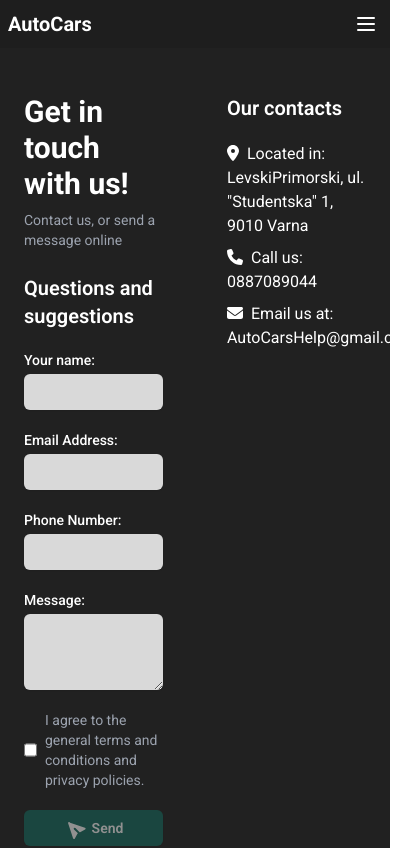
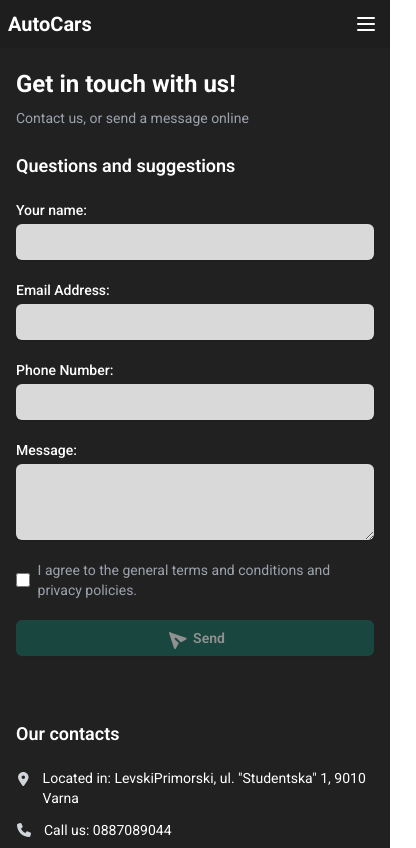
Before and after one commit to stelko0u/Car-Project, a React (Vite) app: page /contact in a window 390 px wide. Shown: the top 848 px of the page, 416 px wide, since content can reach past the window. Built offline with nearby package versions, Linux system fonts and the light colour scheme; no server answers.

Commit message:
Updating responsiveness
Making the page layout better

```diff
--- a/src/pages/Contacts/Contacts.jsx
+++ b/src/pages/Contacts/Contacts.jsx
@@ -24,7 +24,7 @@ export default function Contacts() {
   });
 
   const maxPhoneLength = 15;
-  const db = getFirestore();
+  const db = getFirestore(); // Ensure Firebase is initialized before this
 
   useEffect(() => {
     const numericPhoneLength = phone.replace(/[^0-9]/g, "").length;
@@ -85,6 +85,9 @@ export default function Contacts() {
 
   const handleSubmit = async (event) => {
     event.preventDefault();
+    // Ensure all fields are marked as touched to trigger validation messages if empty
+    setTouched({ name: true, email: true, phone: true, message: true });
+
     const numericPhoneLength = phone.replace(/[^0-9]/g, "").length;
     const isNameValid = name.trim() !== "";
     const isEmailValid = email.trim() !== "";
@@ -92,6 +95,7 @@ export default function Contacts() {
     const isPhoneValidLength = numericPhoneLength >= 10;
     const isMessageValid = message.trim() !== "";
 
+    // Re-check all validations for submission
     if (
       isNameValid &&
       isEmailValid &&
@@ -121,23 +125,30 @@ export default function Contacts() {
         setTouched({ name: false, email: false, phone: false, message: false });
       } catch (error) {
         console.error("Error adding document: ", error);
+        // Optionally, set an error state here to show to the user
       }
     } else {
-      setTouched({ name: true, email: true, phone: true, message: true });
+      // Trigger error messages again if not already shown by blur
+      if (!isNameValid) setNameError("Please enter your name.");
+      if (!isEmailValid) setEmailError("Please enter your email address.");
       if (isPhoneEmpty) setPhoneEmptyError("Please enter your phone number.");
-      if (!isPhoneEmpty && !isPhoneValidLength) {
-        setPhoneLengthError("A phone number must be at least 10 digits.");
+      else if (!isPhoneValidLength) setPhoneLengthError("A phone number must be at least 10 digits.");
+      else { // Clear phone errors if phone is valid but other fields might not be
+        setPhoneEmptyError("");
+        setPhoneLengthError("");
       }
+      if (!isMessageValid) setMessageError("Please enter your message.");
     }
   };
 
   return (
-    <div className="bg-[#212121] min-h-screen p-6 text-white flex justify-center items-center">
-      <div className="w-full max-w-2xl flex">
-        <div className="w-1/2 pr-8">
-          <h1 className="text-3xl font-bold mb-2 text-white">Get in touch with us!</h1>
+    <div className="bg-[#212121] min-h-screen p-4 sm:p-6 text-white flex justify-center items-center">
+      <div className="w-full max-w-2xl flex flex-col md:flex-row"> {/* Stacks on mobile, row on medium+ */}
+        {/* Form Section */}
+        <div className="w-full md:w-1/2 md:pr-4 mb-8 md:mb-0">
+          <h1 className="text-2xl md:text-3xl font-bold mb-2 text-white">Get in touch with us!</h1>
           <p className="text-gray-400 mb-6 text-sm">Contact us, or send a message online</p>
-          <h2 className="text-xl font-semibold mb-5 text-white">Questions and suggestions</h2>
+          <h2 className="text-lg md:text-xl font-semibold mb-5 text-white">Questions and suggestions</h2>
           <form onSubmit={handleSubmit} className="space-y-5">
             <div>
               <label htmlFor="name" className="block text-sm font-medium text-white mb-1">
@@ -149,14 +160,14 @@ export default function Contacts() {
                 id="name"
                 autoComplete="name"
                 className={`bg-[#D9D9D9] text-black block w-full rounded-md border-0 py-2 px-3 shadow-sm focus:ring-2 focus:ring-inset focus:ring-[#146C5F] text-sm placeholder-gray-500 ${
-                  nameError && "border-red-500"
+                  nameError ? "border-2 border-red-500" : "border-0" // Added explicit border-0 for non-error state
                 }`}
                 placeholder=""
                 value={name}
                 onChange={handleInputChange}
                 onBlur={handleBlur}
               />
-              {nameError && <p className="text-red-500 text-xs italic">{nameError}</p>}
+              {nameError && <p className="text-red-500 text-xs italic mt-1">{nameError}</p>}
             </div>
 
             <div>
@@ -169,14 +180,14 @@ export default function Contacts() {
                 id="email"
                 autoComplete="email"
                 className={`bg-[#D9D9D9] text-black block w-full rounded-md border-0 py-2 px-3 shadow-sm focus:ring-2 focus:ring-inset focus:ring-[#146C5F] text-sm placeholder-gray-500 ${
-                  emailError && "border-red-500"
+                  emailError ? "border-2 border-red-500" : "border-0"
                 }`}
                 placeholder=""
                 value={email}
                 onChange={handleInputChange}
                 onBlur={handleBlur}
               />
-              {emailError && <p className="text-red-500 text-xs italic">{emailError}</p>}
+              {emailError && <p className="text-red-500 text-xs italic mt-1">{emailError}</p>}
             </div>
 
             <div>
@@ -189,7 +200,7 @@ export default function Contacts() {
                 id="phone"
                 autoComplete="tel"
                 className={`bg-[#D9D9D9] text-black block w-full rounded-md border-0 py-2 px-3 shadow-sm focus:ring-2 focus:ring-inset focus:ring-[#146C5F] text-sm placeholder-gray-500 ${
-                  (phoneEmptyError || phoneLengthError) && "border-red-500"
+                  (phoneEmptyError || phoneLengthError) ? "border-2 border-red-500" : "border-0"
                 }`}
                 placeholder=""
                 value={phone}
@@ -197,9 +208,9 @@ export default function Contacts() {
                 onBlur={handleBlur}
                 maxLength={maxPhoneLength}
               />
-              {phoneEmptyError && <p className="text-red-500 text-xs italic">{phoneEmptyError}</p>}
+              {phoneEmptyError && <p className="text-red-500 text-xs italic mt-1">{phoneEmptyError}</p>}
               {phoneLengthError && (
-                <p className="text-red-500 text-xs italic">{phoneLengthError}</p>
+                <p className="text-red-500 text-xs italic mt-1">{phoneLengthError}</p>
               )}
             </div>
 
@@ -212,14 +223,14 @@ export default function Contacts() {
                 name="message"
                 rows={3}
                 className={`bg-[#D9D9D9] text-black block w-full rounded-md border-0 py-2 px-3 shadow-sm focus:ring-2 focus:ring-inset focus:ring-[#146C5F] text-sm placeholder-gray-500 ${
-                  messageError && "border-red-500"
+                  messageError ? "border-2 border-red-500" : "border-0"
                 }`}
                 placeholder=""
                 value={message}
                 onChange={handleInputChange}
                 onBlur={handleBlur}
               />
-              {messageError && <p className="text-red-500 text-xs italic">{messageError}</p>}
+              {messageError && <p className="text-red-500 text-xs italic mt-1">{messageError}</p>}
             </div>
 
             <div className="flex items-center">
@@ -240,7 +251,7 @@ export default function Contacts() {
               <button
                 type="submit"
                 className={`flex w-full justify-center items-center rounded-md bg-[#146C5F] px-4 py-2 text-sm font-semibold text-white shadow-sm hover:bg-[#10594F] focus-visible:outline focus-visible:outline-2 focus-visible:outline-offset-2 focus-visible:outline-[#146C5F] ${
-                  !canSubmit && "opacity-50 cursor-not-allowed"
+                  !canSubmit ? "opacity-50 cursor-not-allowed" : ""
                 }`}
                 disabled={!canSubmit}
               >
@@ -257,24 +268,27 @@ export default function Contacts() {
             </div>
           </form>
         </div>
-        <div className="w-1/2 pl-8">
-          <h2 className="text-xl font-semibold mb-5 text-white">Our contacts</h2>
-          <p className="mb-2">
-            <FontAwesomeIcon icon={faMapMarkerAlt} className="mr-2" />
-            Located in: LevskiPrimorski, ul. "Studentska" 1, 9010 Varna
-          </p>
-          <p className="mb-2">
-            <FontAwesomeIcon icon={faPhone} className="mr-2" />
-            Call us: 0887089044
-          </p>
-          <p className="mb-2">
-            <FontAwesomeIcon icon={faEnvelope} className="mr-2" />
-            Email us at: AutoCarsHelp@gmail.com
-          </p>
+        {/* Contact Details Section */}
+        <div className="w-full md:w-1/2 md:pl-4">
+          <h2 className="text-lg md:text-xl font-semibold mb-5 text-white mt-8 md:mt-0">Our contacts</h2>
+          <div className="space-y-3 text-sm"> {/* Added space-y for better spacing and text-sm */}
+            <p className="flex items-start">
+              <FontAwesomeIcon icon={faMapMarkerAlt} className="mr-3 mt-1 text-gray-300 w-4" /> {/* Adjusted icon styling */}
+              <span>Located in: LevskiPrimorski, ul. "Studentska" 1, 9010 Varna</span>
+            </p>
+            <p className="flex items-center">
+              <FontAwesomeIcon icon={faPhone} className="mr-3 text-gray-300 w-4" />
+              <span>Call us: 0887089044</span>
+            </p>
+            <p className="flex items-center">
+              <FontAwesomeIcon icon={faEnvelope} className="mr-3 text-gray-300 w-4" />
+              <span>Email us at: AutoCarsHelp@gmail.com</span>
+            </p>
+          </div>
         </div>
       </div>
       {isSuccess && (
-        <div className="fixed top-4 left-4 bg-green-500 text-white py-2 px-4 rounded-md shadow-md z-50">
+        <div className="fixed top-4 left-1/2 transform -translate-x-1/2 w-11/12 sm:w-auto sm:max-w-md sm:left-4 sm:translate-x-0 bg-green-500 text-white py-2 px-4 rounded-md shadow-lg z-50 transition-all duration-300 ease-out">
           Your question/suggestion was sent successfully!
         </div>
       )}
```
